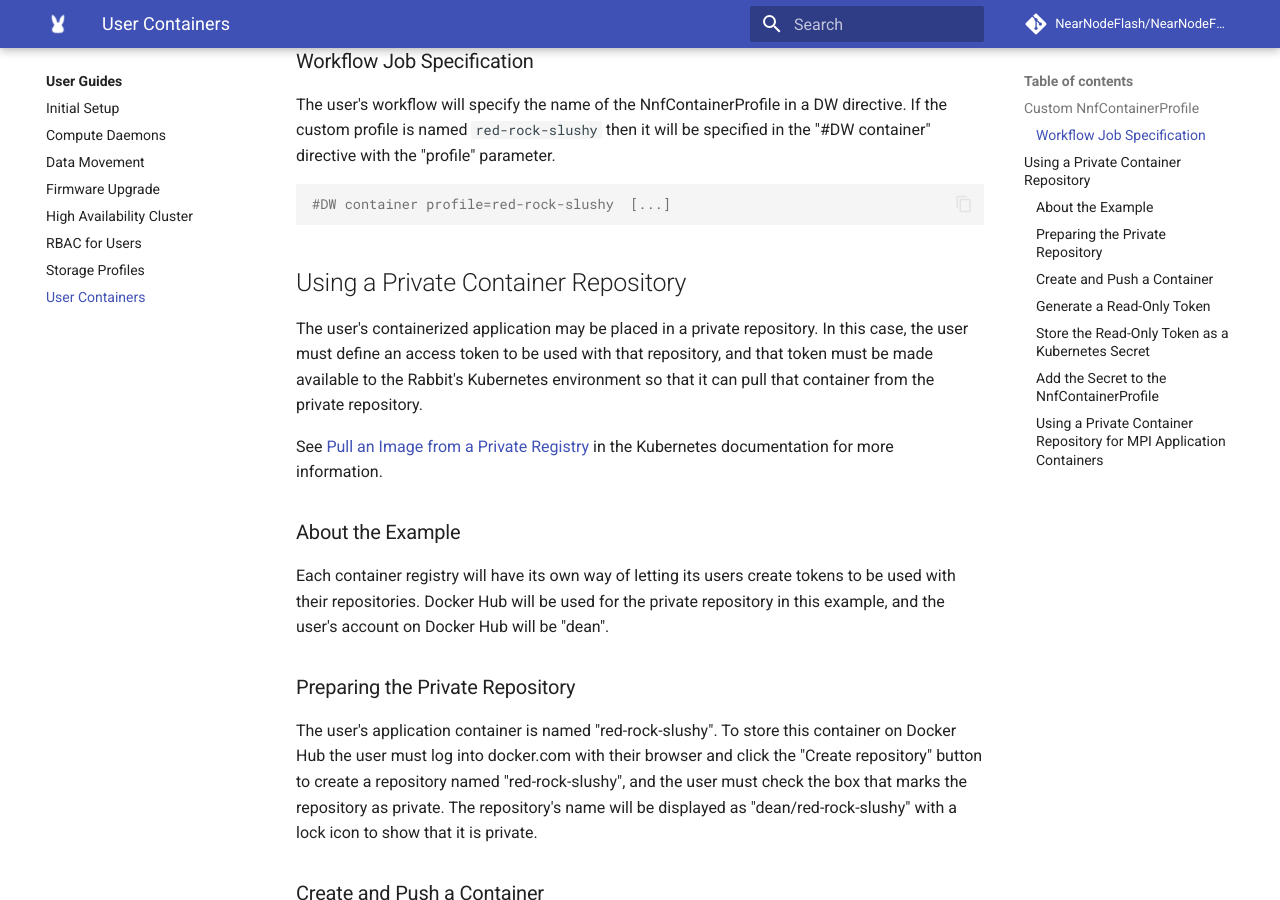
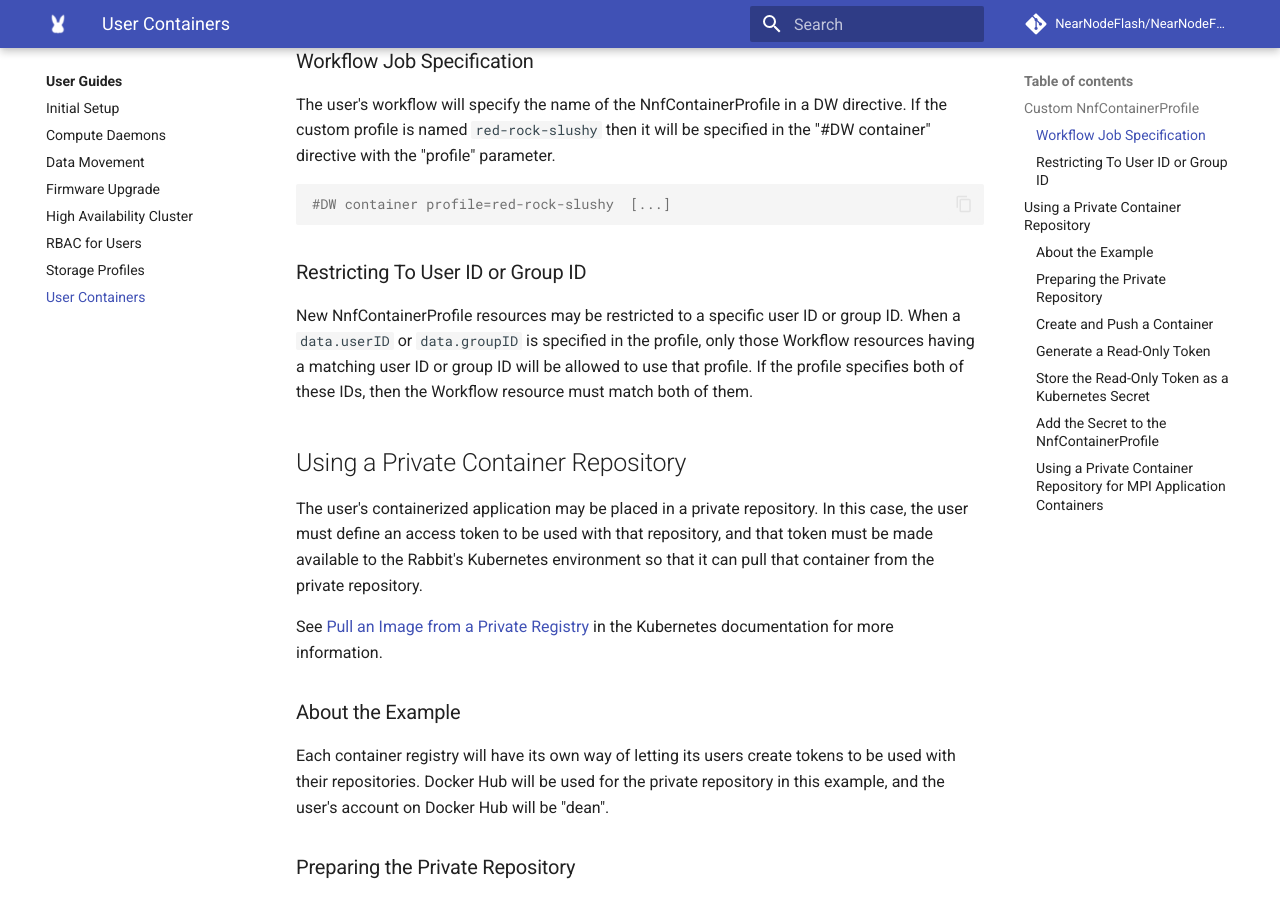
Before and after one commit to NearNodeFlash/NearNodeFlash.github.io, an MkDocs documentation site: the page built from docs/guides/user-containers/readme.md, in a window 1280 px wide and 900 px high, scrolled down 711 px. Built offline with MkDocs 1.6.1 and Material for MkDocs 9.7.7, drawn with Linux system fonts in a browser that asks for light colours; comment, search, counter and statistics services are not loaded; the version menu is left out.

Commit message:
Allow NnfContainerProfiles to be restricted to a UserID/GroupID
Signed-off-by: Dean Roehrich <dean.roehrich@hpe.com>

````diff
--- a/docs/guides/user-containers/readme.md
+++ b/docs/guides/user-containers/readme.md
@@ -31,6 +31,14 @@ specified in the "#DW container" directive with the "profile" parameter.
 ```bash
 #DW container profile=red-rock-slushy  [...]
 ```
+
+### Restricting To User ID or Group ID
+
+New NnfContainerProfile resources may be restricted to a specific user ID
+or group ID.  When a `data.userID` or `data.groupID` is specified in the profile, only
+those Workflow resources having a matching user ID or group ID will be allowed to
+use that profile.  If the profile specifies both of these IDs, then the Workflow
+resource must match both of them.
 
 ## Using a Private Container Repository
 
````
